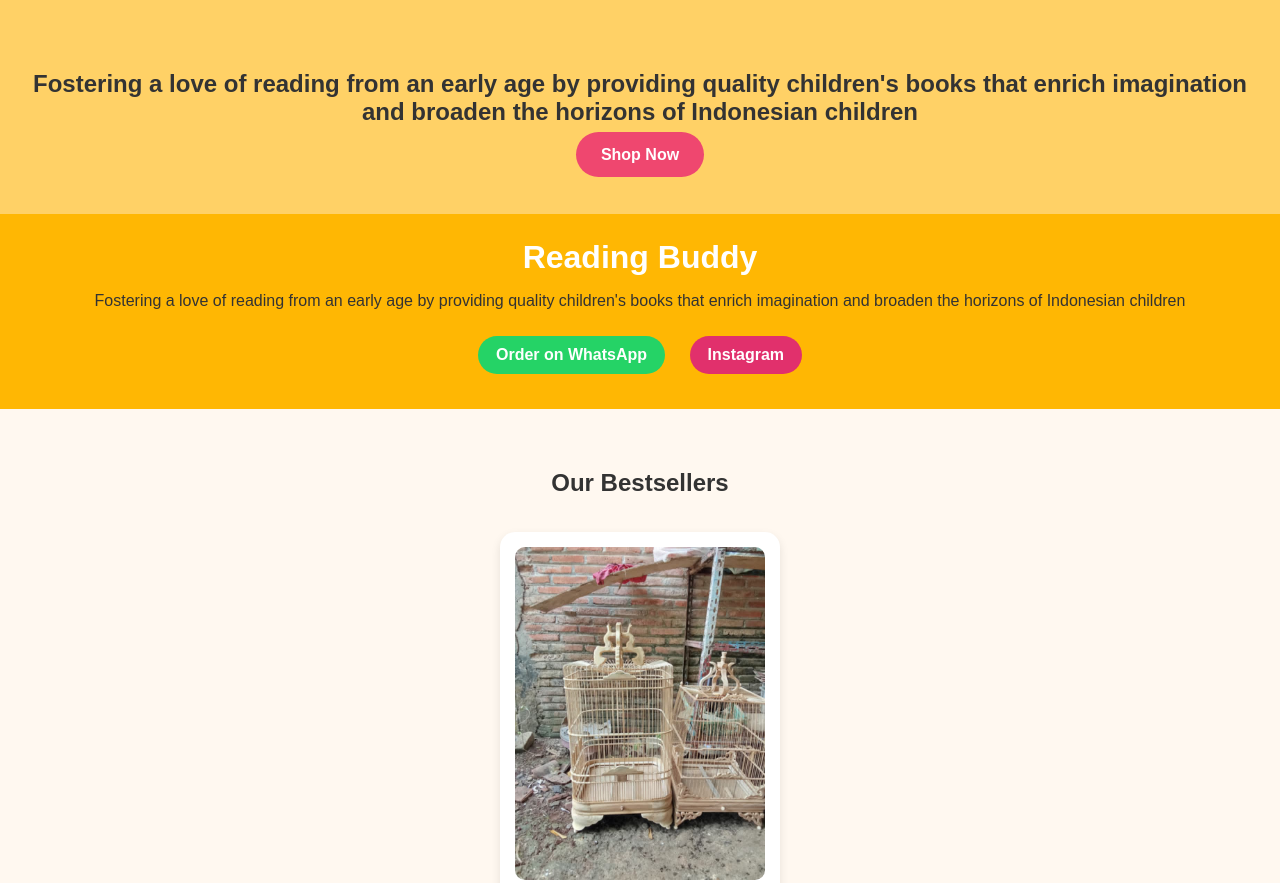
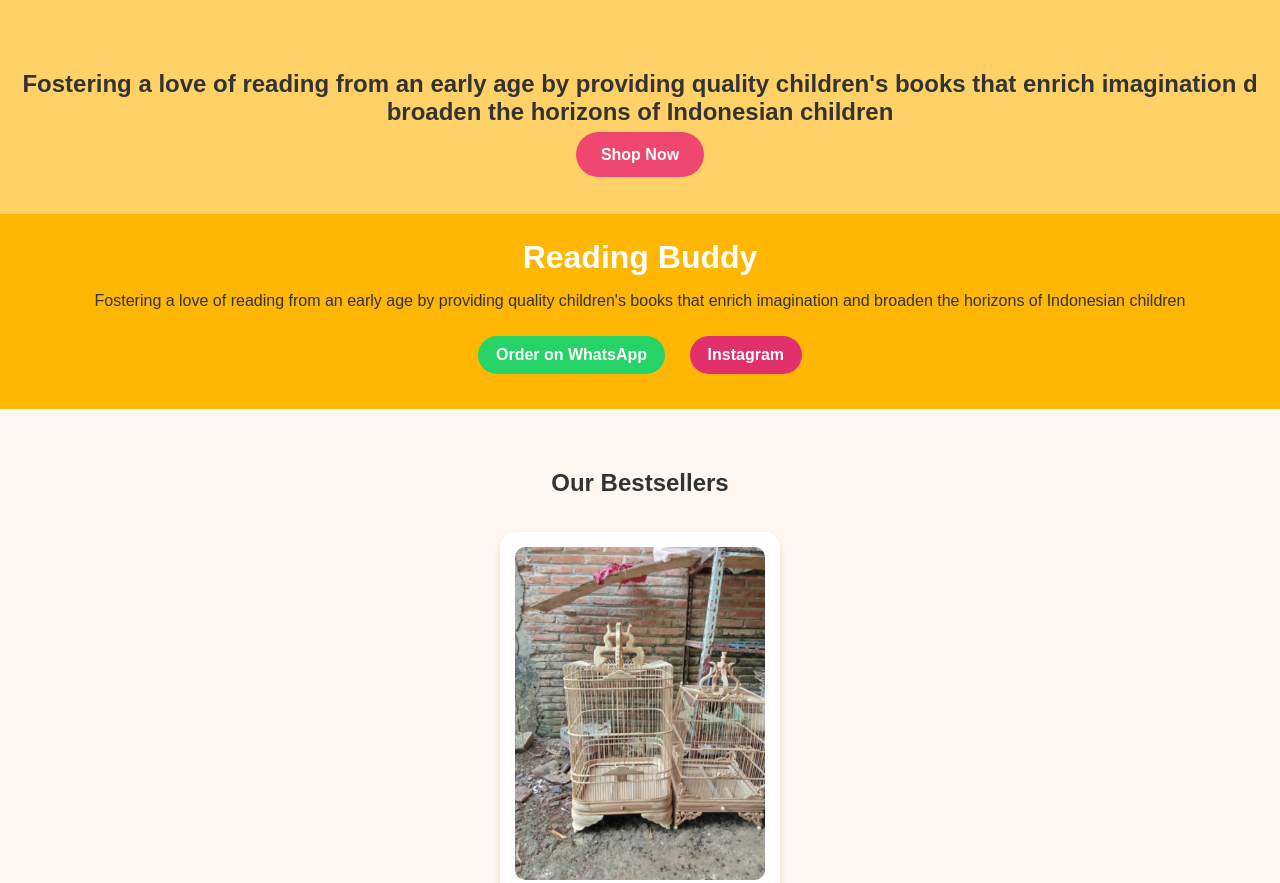
Before and after one commit to readingbuddyid/readingbuddy.com, a plain HTML site: page index.html in a window 1280 px wide. Shown: the top 883 px of the page. Drawn offline with Linux system fonts and the light colour scheme; files whose address does not match are found by name.

Commit message:
Update index.html

```diff
--- a/index.html
+++ b/index.html
@@ -16,7 +16,8 @@
 
    <!-- HERO -->
   <section class="hero">
-    <h2>Fostering a love of reading from an early age by providing quality children's books that enrich imagination and broaden the horizons of Indonesian children</h2>
+    <h2>Fostering a love of reading from an early age by providing quality children's books
+      that enrich imagination d broaden the horizons of Indonesian children</h2>
     <a href="#shop" class="shop-btn">Shop Now</a>
   </section>
 
```
